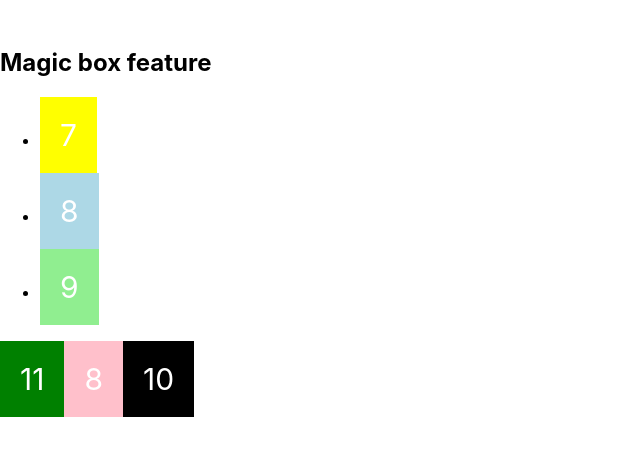
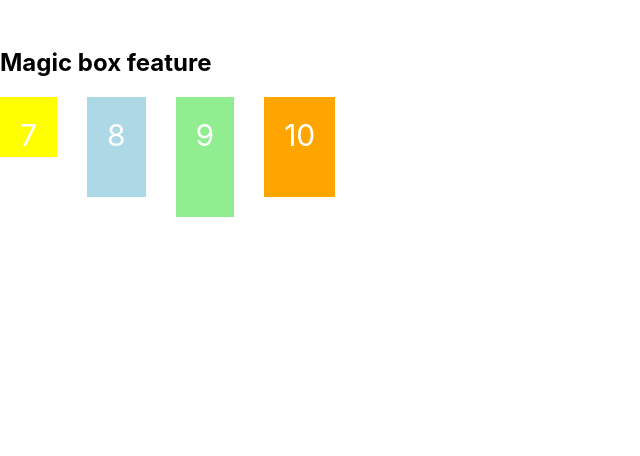
Before and after one commit to truongnhyen/react-labs, a React (Create React App) app: page / in a window 1280 px wide. Shown: the top 456 px of the page, without its empty margins (0-640 px from the left). Built offline with nearby package versions, Linux system fonts and the light colour scheme.

Commit message:
Props
Continue working on props

```diff
--- a/src/features/MagicBox/components/Box/index.jsx
+++ b/src/features/MagicBox/components/Box/index.jsx
@@ -1,11 +1,20 @@
 import './Box.scss';
 import PropTypes from 'prop-types';
 
-function Box(props) {
-  const { color, luckyNumber } = props;
+//truyen gia tri object de style theo height
+const sizeMap = {
+  small: '20px',
+  medium: '60px',
+  large: '80px',
+};
+
+function Box({ boxProps }) {
+  const { color = 'black', luckyNumber, size = 'medium' } = boxProps;
+  const heightVal = sizeMap[size];
 
   return (
-    <div className="box" style={{ backgroundColor: color }}>
+    //hoac them class bang size value de thay doi css theo size
+    <div className={`box ${size}`} style={{ backgroundColor: color, height: heightVal }}>
       {luckyNumber}
     </div>
   );
@@ -13,14 +22,13 @@ function Box(props) {
 
 //Validate data
 Box.propTypes = {
-  color: PropTypes.string,
-  luckyNumber: PropTypes.number.isRequired,
+  boxProps: PropTypes.object,
 };
 
 /* Trong truong hop thang cha khong co gia tri, va khong required
 phai tao gia tri mac dinh:
 */
 Box.defaultProps = {
-  color: 'black',
+  boxProps: {},
 };
 export default Box;
--- /dev/null
+++ b/src/features/MagicBox/components/BoxList/BoxList.scss
@@ -0,0 +1,11 @@
+.box-list {
+    display: flex;
+    flex-flow: row wrap;
+    align-items: flex-start;
+    padding: 0;
+    list-style: none;
+    margin: 0 -15px;
+    > li {
+        padding: 0 15px;
+    }
+}
--- a/src/features/MagicBox/components/BoxList/index.jsx
+++ b/src/features/MagicBox/components/BoxList/index.jsx
@@ -1,21 +1,22 @@
 import React from 'react';
 import PropTypes from 'prop-types';
 import Box from '../Box';
+import './BoxList.scss';
 
 BoxList.propTypes = {
-  boxList: PropTypes.array,
+  data: PropTypes.array,
 };
 
 BoxList.defaultProps = {
-  boxList: [],
+  data: [],
 };
 
-function BoxList({ boxList }) {
+function BoxList({ data }) {
   return (
     <ul className="box-list">
-      {boxList.map((box) => (
+      {data.map((box) => (
         <li key={box.luckyNumber}>
-          <Box color={box.color} luckyNumber={box.luckyNumber} />
+          <Box boxProps={box} />
         </li>
       ))}
     </ul>
--- a/src/features/MagicBox/index.jsx
+++ b/src/features/MagicBox/index.jsx
@@ -1,4 +1,3 @@
-import Box from './components/Box';
 import BoxList from './components/BoxList';
 
 function MagicBoxFeature() {
@@ -11,14 +10,21 @@ function MagicBoxFeature() {
     {
       color: 'yellow',
       luckyNumber: 7,
+      size: 'small',
     },
     {
       color: 'lightblue',
       luckyNumber: 8,
+      size: 'medium',
     },
     {
       color: 'lightgreen',
       luckyNumber: 9,
+      size: 'large',
+    },
+    {
+      color: 'orange',
+      luckyNumber: 10,
     },
   ];
 
@@ -26,11 +32,7 @@ function MagicBoxFeature() {
     <div>
       <h2>Magic box feature</h2>
 
-      <BoxList boxList={boxList} />
-
-      <Box color="green" luckyNumber={11} />
-      <Box color={box.color} luckyNumber={box.luckyNumber} />
-      <Box luckyNumber={10} />
+      <BoxList data={boxList} />
     </div>
   );
 }
```
Also changed, not shown: data-flow.txt, folder-tree.txt (renamed from public/folder-tree.txt), phim-tat.txt.
